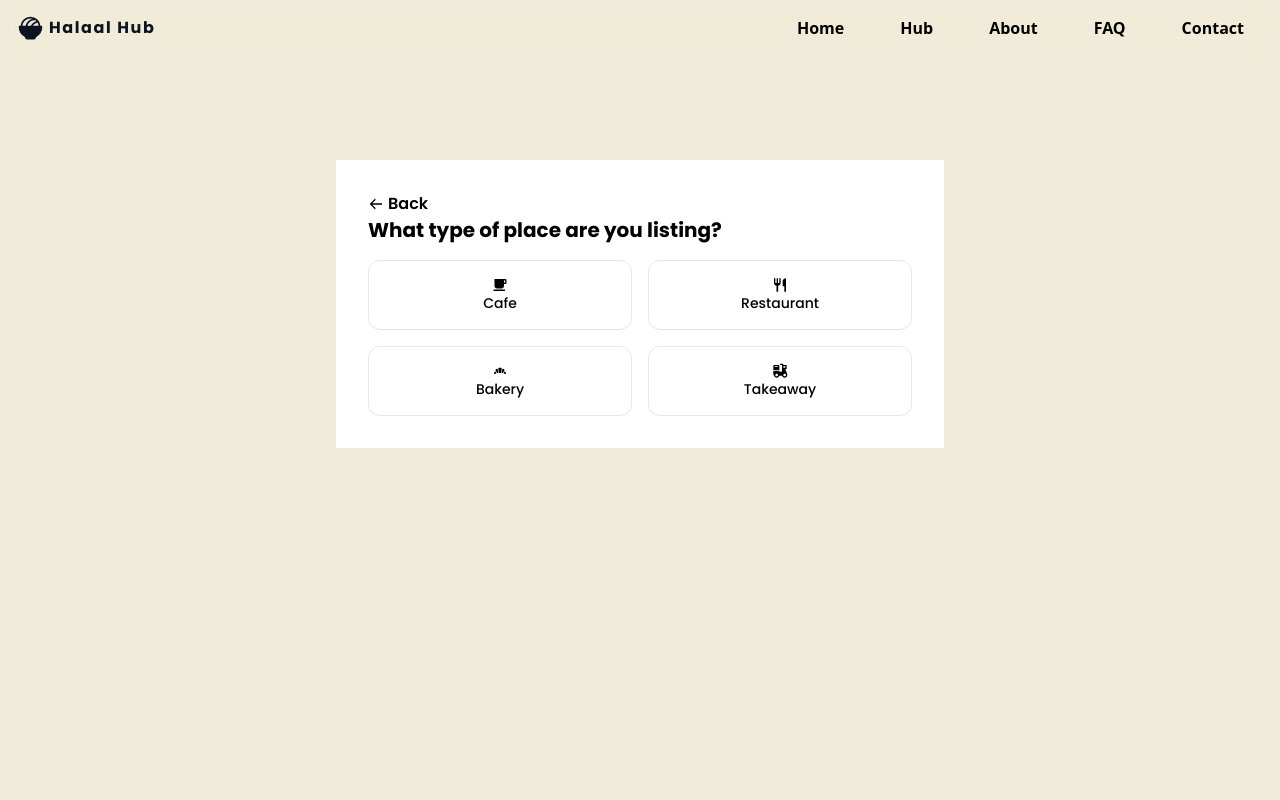
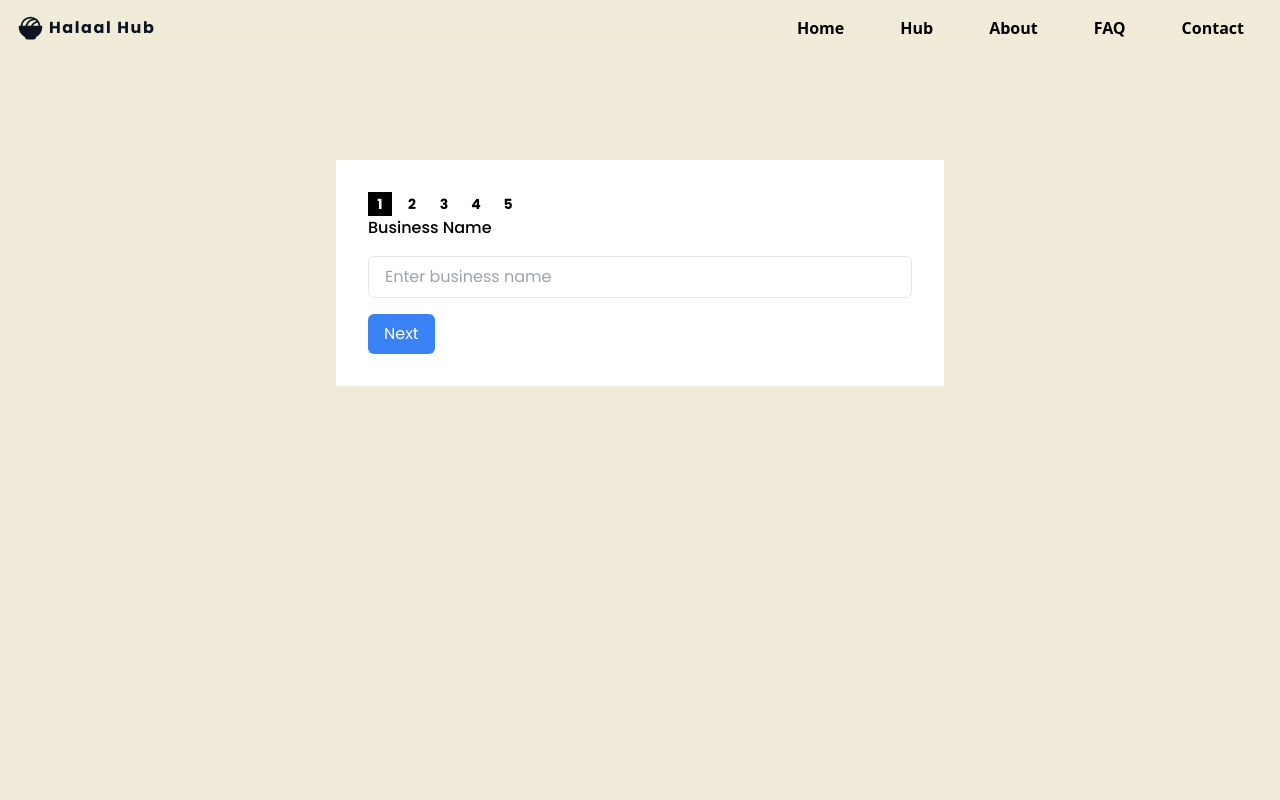
Before and after one commit to Junaidadams/halaal-hub, a React (Vite) app: page /create-listing in a window 1280 px wide. Shown: the top 800 px of the page. Built offline with nearby package versions, Linux system fonts and the light colour scheme.

Commit message:
Chanes to the create listing pagegit push origin main

```diff
--- a/src/pages/CreateListing.jsx
+++ b/src/pages/CreateListing.jsx
@@ -4,7 +4,7 @@ import { categories } from "../../constants";
 
 const CreateListing = () => {
   const [step, setStep] = useState(1);
-  const [formData, setFormData] = useState({ category: "" });
+  const [formData, setFormData] = useState({ businessName: "", category: "" });
 
   const handleCategorySelect = (value) => {
     setFormData({ ...formData, category: value });
@@ -15,19 +15,63 @@ const CreateListing = () => {
     step > 1 && setStep((prev) => prev - 1);
   };
 
+  const totalSteps = 5;
+
   return (
     <div className="min-h-screen -mt-[56px] bg-eggshell flex">
       <div className="mx-auto my-20 min-h-screen w-[95%] flex flex-col">
         <div className="flex mx-auto md:my-10 lg:my-14 xl:my-20 sm:w-2/3 xl:w-1/2 flex-col font-poppins bg-white p-8">
-          <div>
-            <button onClick={stepMinusOne} className="flex my-auto">
-              <BiArrowBack className="my-auto" />
-              <span className="my-auto ml-1 font-semibold font-poppins">
-                Back
-              </span>
-            </button>
+          <div className="flex">
+            {step > 1 && (
+              <div>
+                <button onClick={stepMinusOne} className="flex my-auto">
+                  <BiArrowBack className="my-auto" />
+                </button>
+              </div>
+            )}
+            <div className="flex gap-2">
+              {Array.from({ length: totalSteps }, (_, index) => (
+                <div
+                  key={index}
+                  className={`w-6 h-6  flex items-center justify-center text-sm font-bold ${
+                    step === index + 1 ? "bg-black text-white" : "text-black"
+                  }`}
+                >
+                  {index + 1}
+                </div>
+              ))}
+            </div>
           </div>
+
           {step === 1 && (
+            <div className="space-y-4">
+              <label className="block font-medium">Business Name</label>
+              <input
+                type="text"
+                value={formData.businessName}
+                onChange={(e) =>
+                  setFormData((prev) => ({
+                    ...prev,
+                    businessName: e.target.value,
+                  }))
+                }
+                placeholder="Enter business name"
+                className="w-full px-4 py-2 border rounded-md"
+              />
+              <button
+                onClick={() => {
+                  if (formData.businessName.trim()) {
+                    setStep(step + 1);
+                  }
+                }}
+                className="bg-blue-500 text-white px-4 py-2 rounded-md"
+              >
+                Next
+              </button>
+            </div>
+          )}
+
+          {step === 2 && (
             <div>
               <h2 className="text-xl font-bold mb-4">
                 What type of place are you listing?
@@ -37,7 +81,10 @@ const CreateListing = () => {
                   <button
                     key={value}
                     onClick={() => handleCategorySelect(value)}
-                    className="border p-4 rounded-xl hover:shadow-md hover:bg-gray-50 transition flex flex-col items-center text-center"
+                    className={`${
+                      formData.category === value &&
+                      "bg-richBlack text-white hover:text-black"
+                    } border p-4 rounded-xl hover:shadow-md hover:bg-gray-50 transition flex flex-col items-center text-center`}
                   >
                     <Icon />{" "}
                     <span className="text-sm font-medium capitalize">
@@ -48,22 +95,6 @@ const CreateListing = () => {
               </div>
             </div>
           )}
-          {step === 2 && (
-            <div>
-              <h2 className="text-xl font-bold mb-4">
-                Great! Let's add more details.
-              </h2>
-              <p className="mb-2 text-sm text-gray-600">
-                You selected: <strong>{formData.category}</strong>
-              </p>
-              {/* Additional form fields go here */}
-              <input
-                type="text"
-                placeholder="Business name"
-                className="border rounded p-2 w-full"
-              />
-            </div>
-          )}
         </div>
       </div>
     </div>
```
